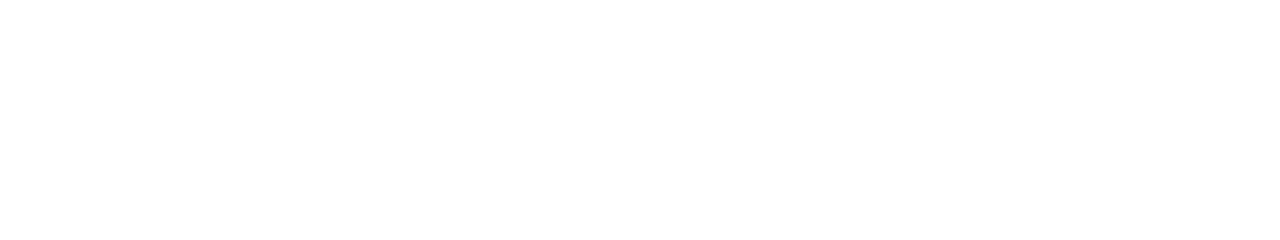
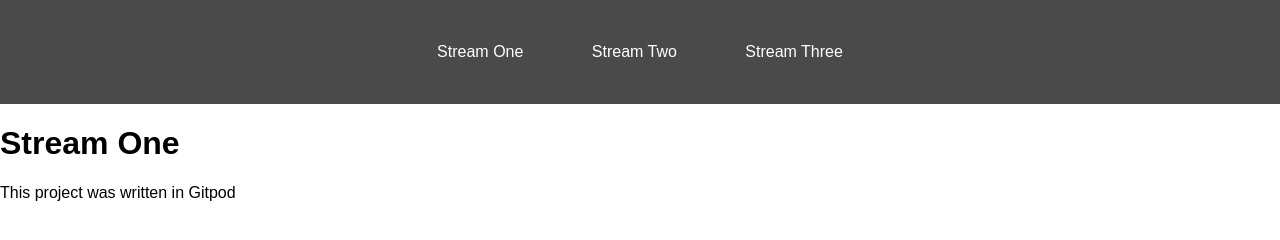
Before and after one commit to paulday966/streams, a plain HTML site: page stream-one.html in a window 1280 px wide. Drawn offline with Linux system fonts and the light colour scheme.

Commit message:
updated the file with nav bar

```diff
--- a/stream-one.html
+++ b/stream-one.html
@@ -4,9 +4,18 @@
     <meta charset="UTF-8">
     <meta name="viewport" content="width=device-width, initial-scale=1.0">
     <meta http-equiv="X-UA-Compatible" content="ie=edge">
-    <title>Document</title>
+    <title>Stream One</title>
+    <link rel="stylesheet" href="css/style.css">
 </head>
 <body>
-
+    <nav>
+        <ul>
+            <li><a href="stream-one.html">Stream One</a></li>
+            <li><a href="stream-two.html">Stream Two</a></li>
+            <li><a href="stream-three.html">Stream Three</a></li>
+        </ul>
+    </nav>
+    <h1>Stream One</h1>
+    <p>This project was written in Gitpod</p>
 </body>
 </html>
```
